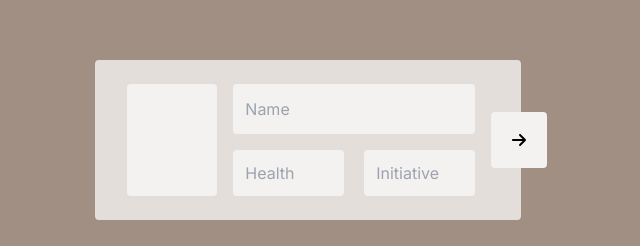
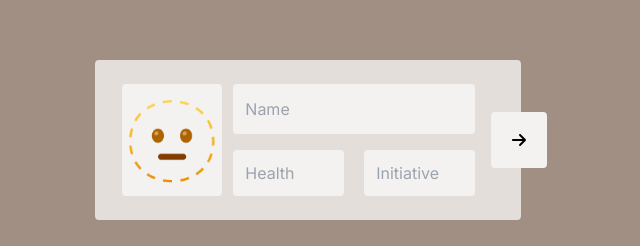
Before and after one commit to Ellipog/dmToolbox, a Next.js app: page /battle in a window 1280 px wide. Shown: the part 260-506 px from the top of the page, without its empty margins (332-972 px from the left). Built offline with nearby package versions, Linux system fonts and the light colour scheme.

Commit message:
minor QOL

```diff
--- a/app/battle/page.tsx
+++ b/app/battle/page.tsx
@@ -13,7 +13,7 @@ export default function Home() {
   const [battleList, setBattleList] = useState<any[]>([]);
   const [isPickerOpen, setIsPickerOpen] = useState(false);
   const pickerRef = useRef<HTMLDivElement | null>(null);
-  const [selectedEmoji, setSelectedEmoji] = useState("");
+  const [selectedEmoji, setSelectedEmoji] = useState("🫥");
   const [name, setName] = useState("");
   const [health, setHealth] = useState("");
   const [initiative, setInitiative] = useState("");
@@ -42,7 +42,7 @@ export default function Home() {
     setName("");
     setHealth("");
     setInitiative("");
-    setSelectedEmoji("");
+    setSelectedEmoji("🫥");
     toast.success("Character added!");
   };
 
@@ -89,7 +89,9 @@ export default function Home() {
                   <div className="flex justify-center items-center flex-col">
                     <p className="text-[80px]">{char.emoji}</p>
                     <p className="font-bold relative top-[-20px]">
-                      {char.name}
+                      {char.name.length > 9
+                        ? `${char.name.slice(0, 9)}..`
+                        : char.name}
                     </p>
                   </div>
                 </div>
```
